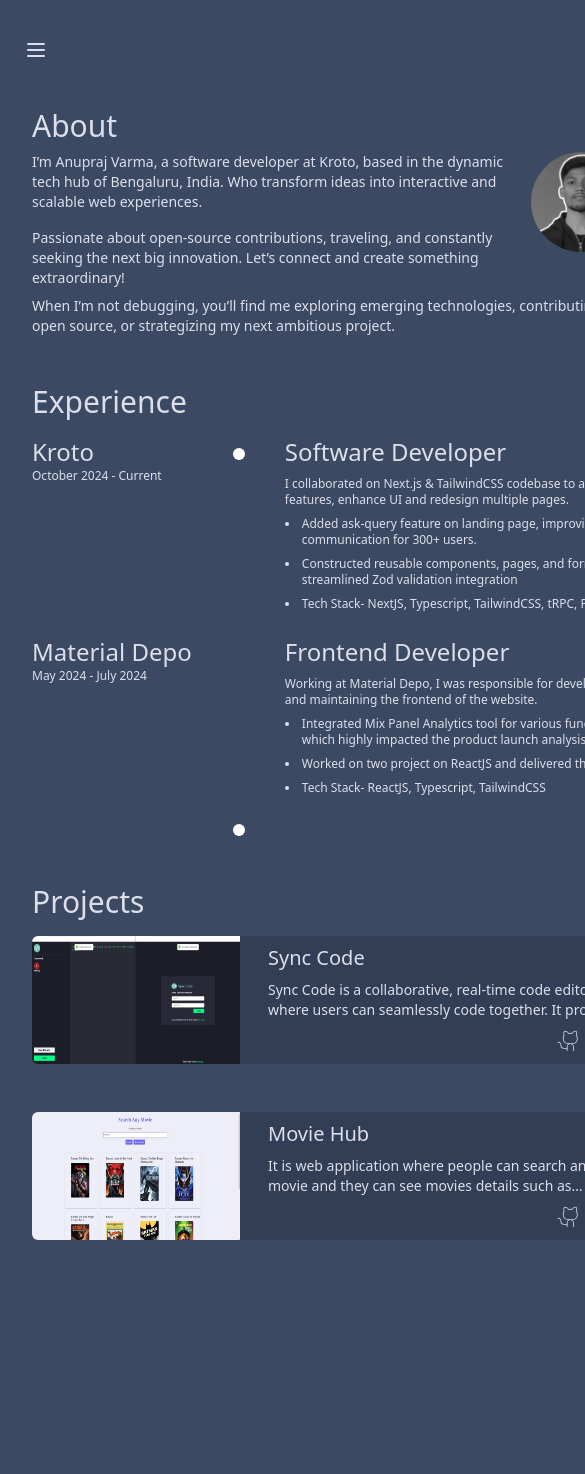
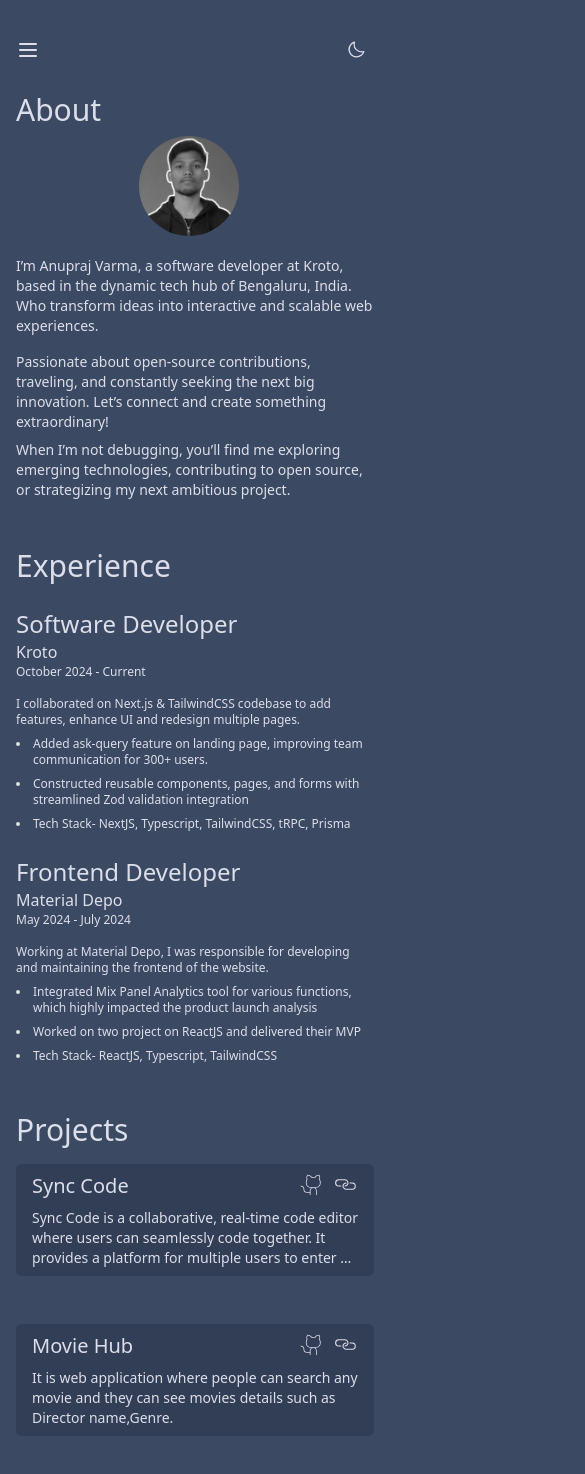
Before and after one commit to anuprajvarma/portfolio, a Next.js app: page /about in a window 390 px wide. Shown: the top 1474 px of the page, 585 px wide, since content can reach past the window. Before the commit the page ends 1312 px from the top, so only its background shows below. Built offline with nearby package versions, Linux system fonts and the light colour scheme.

Commit message:
made all pages responsive

```diff
--- a/app/about/page.tsx
+++ b/app/about/page.tsx
@@ -4,11 +4,11 @@ import ProjectCard from "@/components/ProjectCard";
 export default function About() {
   return (
     <div className="w-full">
-      <div className="w-[40rem] m-auto">
+      <div className="sm:w-[40rem] w-full m-auto">
         <div className="m-auto p-4 py-6 flex flex-col text-sm gap-2">
           <p className="text-3xl font-medium">About</p>
-          <div className="flex justify-between gap-2 w-full">
-            <div className="w-10/12 gap-4 flex flex-col">
+          <div className="flex sm:flex-row flex-col-reverse justify-between gap-2 w-full">
+            <div className="sm:w-10/12 gap-4 flex flex-col">
               <p>
                 I’m Anupraj Varma, a software developer at Kroto, based in the
                 dynamic tech hub of Bengaluru, India. Who transform ideas into
@@ -20,7 +20,7 @@ export default function About() {
                 create something extraordinary!
               </p>{" "}
             </div>
-            <div className="h-[7rem] w-[7rem]">
+            <div className="h-[7rem] w-[7rem] flex m-auto">
               <MyImage picHeight={100} picWeight={100} />
             </div>
           </div>
@@ -33,7 +33,7 @@ export default function About() {
         <div className="p-4 py-6 flex flex-col gap-4">
           <p className="text-3xl font-medium">Experience</p>
           <div className="flex gap-2 w-full">
-            <div className="w-4/12 h-[400px]">
+            <div className="w-4/12 h-[400px] sm:flex sm:flex-col hidden">
               <div className="h-[200px]">
                 <div>
                   <p className="text-2xl font-medium">Kroto</p>
@@ -47,7 +47,7 @@ export default function About() {
                 </div>
               </div>
             </div>
-            <div className="h-[400px] relative">
+            <div className="h-[400px] relative sm:flex hidden">
               <div className="flex flex-col h-[210] items-center pt-3">
                 <div className="w-[12px] h-[12px] rounded-full bg-white"></div>
                 <div className="w-[2px] h-full bg-white"></div>
@@ -56,9 +56,15 @@ export default function About() {
                 <div className="w-[12px] h-[12px] rounded-full bg-white"></div>
               </div>
             </div>
-            <div className="w-8/12 h-[400px] flex flex-col pl-8">
-              <div className="h-[200px] flex flex-col gap-2">
-                <p className="text-2xl font-medium">Software Developer</p>
+            <div className="sm:w-8/12 w-full sm:h-[400px] flex flex-col gap-4 sm:pl-8">
+              <div className="sm:h-[200px] flex flex-col gap-2">
+                <div className="py-2">
+                  <p className="text-2xl font-medium">Software Developer</p>
+                  <div>
+                    <p className="text-md font-medium">Kroto</p>
+                    <p className="text-xs">October 2024 - Current</p>
+                  </div>
+                </div>
                 <p className="text-xs">
                   I collaborated on Next.js & TailwindCSS codebase to add
                   features, enhance UI and redesign multiple pages.
@@ -66,28 +72,34 @@ export default function About() {
                 <div className="flex flex-col gap-2 text-xs">
                   <div className="flex">
                     <li />
-                    <p>
+                    <p className="">
                       Added ask-query feature on landing page, improving team
                       communication for 300+ users.
                     </p>
                   </div>
                   <div className="flex">
                     <li />
-                    <p>
+                    <p className="">
                       Constructed reusable components, pages, and forms with
                       streamlined Zod validation integration{" "}
                     </p>
                   </div>
                   <div className="flex">
                     <li />
-                    <p>
+                    <p className="">
                       Tech Stack- NextJS, Typescript, TailwindCSS, tRPC, Prisma{" "}
                     </p>
                   </div>
                 </div>
               </div>
-              <div className="h-[200px] flex flex-col gap-2">
-                <p className="text-2xl font-medium">Frontend Developer</p>
+              <div className="sm:h-[200px] flex flex-col gap-2">
+                <div className="py-2">
+                  <p className="text-2xl font-medium">Frontend Developer</p>
+                  <div>
+                    <p className="text-md font-medium">Material Depo</p>
+                    <p className="text-xs">May 2024 - July 2024</p>
+                  </div>
+                </div>
                 <p className="text-xs">
                   Working at Material Depo, I was responsible for developing and
                   maintaining the frontend of the website.
--- a/app/blog/page.tsx
+++ b/app/blog/page.tsx
@@ -4,7 +4,7 @@ import { PostLength } from "@/components/posts";
 export default async function Blogs() {
   return (
     <div className="w-full">
-      <div className="w-[40rem] m-auto flex flex-col gap-4 p-4 py-6">
+      <div className="sm:w-[40rem] w-full m-auto flex flex-col gap-4 p-4 py-6">
         <PostLength />
         <div className="flex flex-col w-full cursor-pointer">
           <Posts />
--- a/app/layout.tsx
+++ b/app/layout.tsx
@@ -29,7 +29,7 @@ export default function RootLayout({
         className={`${geistSans.variable} ${geistMono.variable} antialiased w-full py-8`}
       >
         <Header />
-        <main className="p-4">{children}</main>
+        <main>{children}</main>
       </body>
     </html>
   );
--- a/app/page.tsx
+++ b/app/page.tsx
@@ -6,9 +6,10 @@ import { Posts } from "@/components/posts";
 
 export default async function Page() {
   return (
-    <div className="w-[40rem] m-auto">
+    <div className="w-full">
+      <div className="sm:w-[40rem] w-full m-auto">
         <div className="p-4 py-6 w-full flex flex-col gap-8">
-        <div className="flex gap-1 justify-between w-full">
+          <div className="flex sm:flex-row flex-col-reverse  gap-1 sm:justify-between justify-center items-center w-full">
             <div className="flex flex-col gap-3">
               <h1 className="text-4xl font-bold">Anupraj Varma</h1>
               <div className="flex flex-col gap-4">
@@ -25,7 +26,9 @@ export default async function Page() {
                 </div>
               </div>
             </div>
+            <div className="h-[8rem] w-[10rem]">
               <MyImage picHeight={100} picWeight={100} />
+            </div>
           </div>
           <div>
             <h1 className="text-3xl font-bold">Featured Projects</h1>
@@ -50,5 +53,6 @@ export default async function Page() {
           </div>
         </div>
       </div>
+    </div>
   );
 }
--- a/app/resume/page.tsx
+++ b/app/resume/page.tsx
@@ -3,7 +3,7 @@ import React from "react";
 const Resume = () => {
   return (
     <div className="w-full">
-      <div className="w-[40rem] m-auto flex flex-col gap-6 pt-10">
+      <div className="sm:w-[40rem] w-full m-auto flex flex-col gap-6 pt-10">
         <div className="w-full flex justify-center">
           <a
             href="/resume.pdf"
@@ -19,7 +19,7 @@ const Resume = () => {
         <iframe
           src="https://drive.google.com/file/d/18rfJCbbjdzuMDO3Sj33Z9sm8fkgUW74U/preview"
           allow="autoplay"
-          className="w-full h-[45rem] p-4"
+          className="w-full sm:h-[45rem] h-[40rem] p-4"
         ></iframe>
       </div>
     </div>
--- a/components/Header.tsx
+++ b/components/Header.tsx
@@ -9,17 +9,17 @@ const Header = () => {
   const [isOpen, setIsOpen] = useState(false);
 
   return (
-    <header className="px-4">
-      <div className="w-[40rem] m-auto flex justify-between items-center px-2">
-        <button className="lg:hidden" onClick={() => setIsOpen(!isOpen)}>
+    <header className="w-full">
+      <div className="sm:w-[40rem] w-full m-auto flex justify-between items-center px-4">
+        <button className="sm:hidden" onClick={() => setIsOpen(!isOpen)}>
           {isOpen ? <X size={24} /> : <Menu size={24} />}
         </button>
         <nav
-          className={`absolute cursor-pointer lg:static top-16 left-0 w-full lg:w-auto bg-gray-900 lg:bg-transparent lg:p-0 ${
+          className={`absolute cursor-pointer sm:static top-16 left-0 sm:w-auto bg-gray-900 sm:bg-transparent sm:p-0 ${
             isOpen ? "block" : "hidden"
-          } lg:block`}
+          } sm:block`}
         >
-          <ul className="flex flex-col text-2xl lg:flex-row gap-4">
+          <ul className="flex flex-col text-2xl sm:flex-row gap-4">
             <li className="hover:bg-[var(--bg)] rounded-md p-2">
               <Link href="/">Home</Link>
             </li>
--- a/components/MyImage.tsx
+++ b/components/MyImage.tsx
@@ -22,7 +22,7 @@ export function MyImage({
 export function ProjectImage({ imageLink }: { imageLink: string }) {
   return (
     <Image
-      className="h-[8rem] w-[13rem] cursor-pointer rounded-l-md"
+      className="h-[8rem] w-[13rem] cursor-pointer rounded-l-md sm:flex hidden"
       src={imageLink}
       alt="Portfolio pic"
       width={50}
--- a/components/ProjectCard.tsx
+++ b/components/ProjectCard.tsx
@@ -23,14 +23,14 @@ export default function ProjectCard({
     >
       <ProjectImage imageLink={imageLink} />
       <div className="py-2 px-4 flex flex-col gap-2">
-        <p className="text-xl">{title}</p>
-        <p className="line-clamp-2 text-sm">{description}</p>
-        <div className="relative">
-          <div className="flex absolute right-0 w-[67px] gap-4">
+        <div className="flex justify-between">
+          <p className="text-xl">{title}</p>
+          <div className="flex gap-2">
             <Github link={githubLink} />
             <LinkIcon link={liveLink} />
           </div>
         </div>
+        <p className="line-clamp-3 text-sm">{description}</p>
       </div>
     </div>
   );
--- a/components/posts.tsx
+++ b/components/posts.tsx
@@ -15,18 +15,23 @@ export async function Posts() {
               <Link
                 key={post.slug}
                 href={`/blog/${post.slug}`}
-                className="py-4 w-full hover:bg-[var(--bg)]"
+                className="py-4 flex hover:bg-[var(--bg)]"
                 style={{ borderBottom: "1px solid var(--bg)" }}
               >
-                <div className="flex justify-between">
-                  <h2 className="text-xl font-medium">
-                    {post.frontmatter.title}
-                  </h2>
-                  <p>{post.frontmatter.date}</p>
+                <div className="flex flex-col gap-2 justify-between">
+                  <div className="">
+                    <h2 className="text-xl font-medium">
+                      {post.frontmatter.title}
+                    </h2>
+                    <div className="font-medium flex sm:hidden text-sm sm:w-[6rem]">
+                      {post.frontmatter.date}
+                    </div>
+                  </div>
+                  <p className="line-clamp-1">{post.frontmatter.description}</p>
                 </div>
-                <p className="font-medium line-clamp-2">
-                  {post.frontmatter.description}
-                </p>
+                <div className="font-medium sm:flex hidden justify-end text-sm sm:w-[6rem]">
+                  {post.frontmatter.date}
+                </div>
               </Link>
             );
           })}
```
Lines whose indentation alone changed are shown as unchanged.
